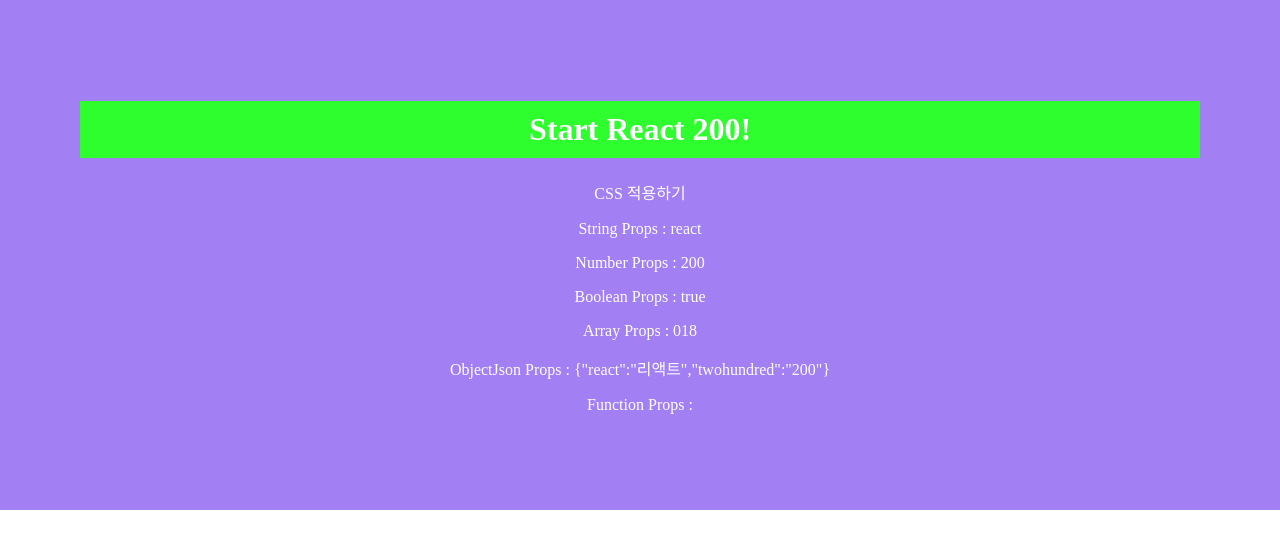
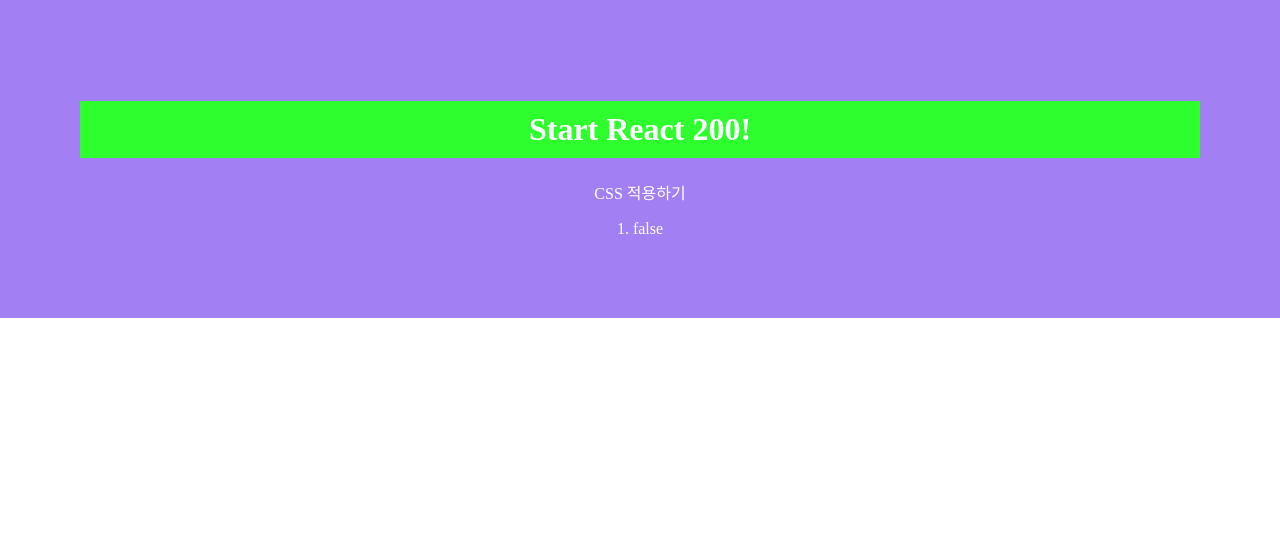
Before and after one commit to ZUITOPIA/react-master, a React (Create React App) app in the folder client/: page / in a window 1280 px wide. Shown: the top 548 px of the page. Built offline with nearby package versions, Linux system fonts and the light colour scheme.

Commit message:
019 : PropsBoolean

```diff
--- a/client/src/App.js
+++ b/client/src/App.js
@@ -1,20 +1,13 @@
 import React from "react";
 import "./App.css";
-import PropsDataType from "./R018_PropsDataType";
+import PropsBoolean from "./R019_PropsBoolean";
 
 function App() {
   return (
     <div>
       <h1>Start React 200!</h1>
       <p>CSS 적용하기</p>
-      <PropsDataType
-        String="react"
-        Number={200}
-        Boolean={1 == 1}
-        Array={[0, 1, 8]}
-        ObjectJson={{ react: "리액트", twohundred: "200" }}
-        Function={console.log("FunctionProps : function!")}
-      />
+      <PropsBoolean BooleanTrueFalse={false} />
     </div>
   );
 }
--- /dev/null
+++ b/client/src/R019_PropsBoolean.js
@@ -0,0 +1,15 @@
+import React, { Component } from "react";
+
+class R019_PropsBoolean extends Component {
+  render() {
+    const { BooleanTrueFalse } = this.props;
+    return (
+      <div style={{ padding: "0px" }}>
+        {BooleanTrueFalse ? "2. " : "1. "}
+        {BooleanTrueFalse.toString()}
+      </div>
+    );
+  }
+}
+
+export default R019_PropsBoolean;
```
